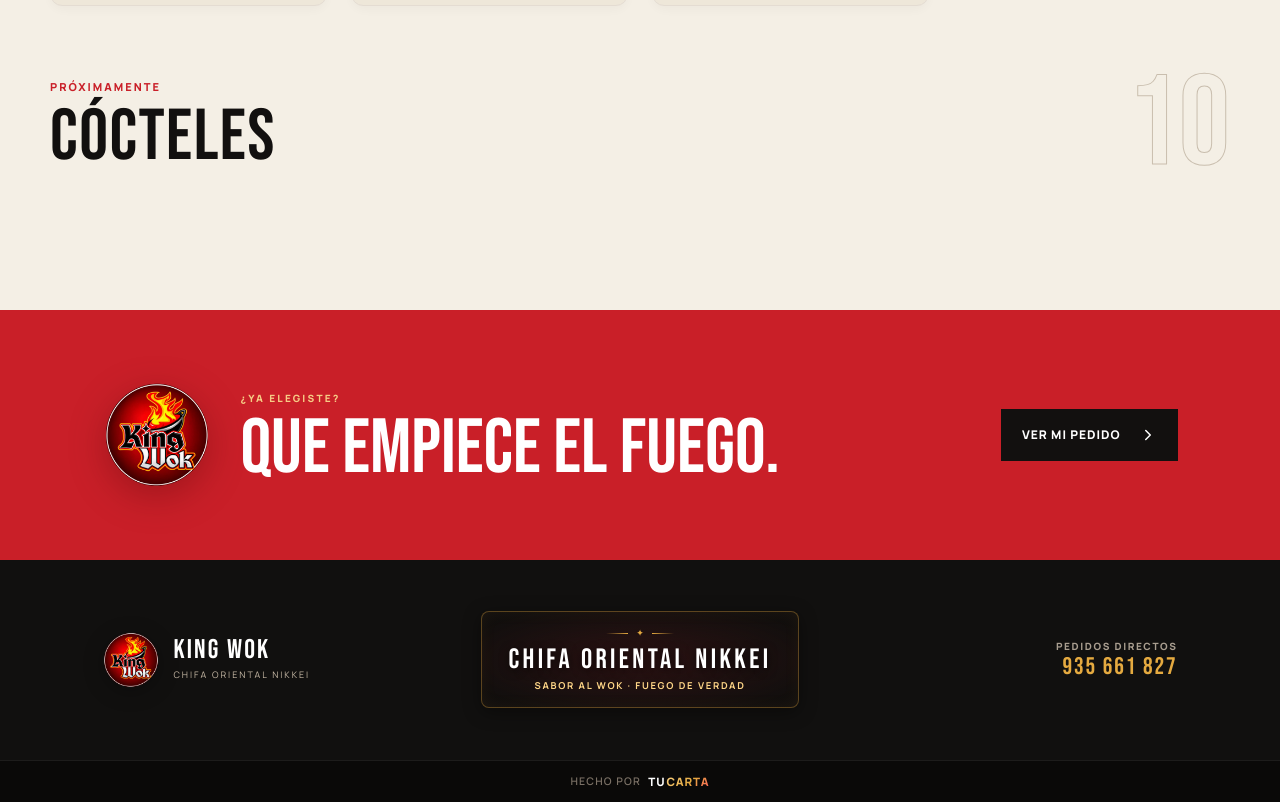
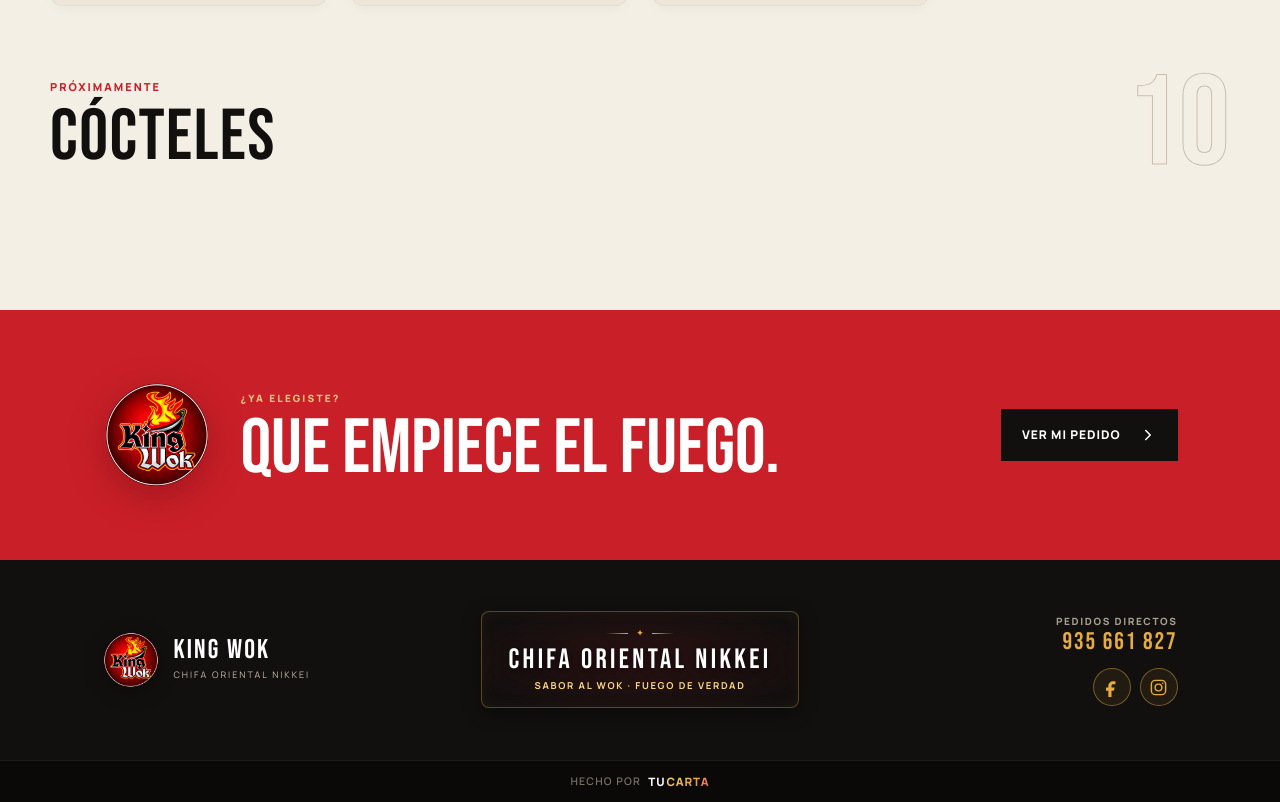
Before and after one commit to JFabian19/king-wok, a React (Vite) app: page / in a window 1280 px wide. Shown: the part 8853-9655 px from the top of the page. Built offline with nearby package versions, Linux system fonts and the light colour scheme.

Commit message:
feat: add disabled social icons to footer

```diff
--- a/src/App.tsx
+++ b/src/App.tsx
@@ -509,10 +509,26 @@
           <p className="footer-slogan-title">CHIFA ORIENTAL NIKKEI</p>
           <span className="footer-slogan-sub">Sabor al Wok · Fuego de Verdad</span>
         </div>
-        <a href="tel:935661827" className="footer-phone-cta">
-          <small>PEDIDOS DIRECTOS</small>
-          <strong>935 661 827</strong>
-        </a>
+        <div className="footer-contact">
+          <a href="tel:935661827" className="footer-phone-cta">
+            <small>PEDIDOS DIRECTOS</small>
+            <strong>935 661 827</strong>
+          </a>
+          <div className="footer-socials" aria-label="Redes sociales">
+            <button type="button" className="footer-social-button" aria-label="Facebook, próximamente" disabled>
+              <svg viewBox="0 0 24 24" aria-hidden="true">
+                <path d="M14 8h3V4h-3c-3.31 0-6 2.69-6 6v2H5v4h3v8h4v-8h3l1-4h-4v-2c0-1.1.9-2 2-2Z" />
+              </svg>
+            </button>
+            <button type="button" className="footer-social-button" aria-label="Instagram, próximamente" disabled>
+              <svg viewBox="0 0 24 24" aria-hidden="true">
+                <rect x="3" y="3" width="18" height="18" rx="5" />
+                <circle cx="12" cy="12" r="4.25" />
+                <circle cx="17.35" cy="6.65" r="1" className="social-icon-fill" />
+              </svg>
+            </button>
+          </div>
+        </div>
       </footer>
 
       <div className="tu-carta-bar">
--- a/src/index.css
+++ b/src/index.css
@@ -732,12 +732,55 @@
   color: white;
 }
 footer .brand-logo { width: 58px; height: 58px; }
+.footer-contact {
+  display: flex;
+  flex-direction: column;
+  align-items: flex-end;
+  gap: 13px;
+}
 .footer-phone-cta {
   display: flex;
   flex-direction: column;
   align-items: flex-end;
   text-decoration: none;
   color: var(--gold);
+}
+.footer-socials {
+  display: flex;
+  align-items: center;
+  gap: 9px;
+}
+.footer-social-button {
+  width: 38px;
+  height: 38px;
+  padding: 0;
+  display: grid;
+  place-items: center;
+  border: 1px solid rgba(229, 170, 64, 0.45);
+  border-radius: 50%;
+  background: rgba(229, 170, 64, 0.08);
+  color: var(--gold);
+  cursor: default;
+}
+.footer-social-button:disabled {
+  opacity: 1;
+}
+.footer-social-button svg {
+  width: 19px;
+  height: 19px;
+  fill: currentColor;
+  stroke: currentColor;
+  stroke-width: 1.8;
+}
+.footer-social-button:first-child svg {
+  stroke: none;
+}
+.footer-social-button:last-child svg {
+  fill: none;
+}
+.footer-social-button .social-icon-fill {
+  fill: currentColor;
+  stroke: none;
 }
 .footer-phone-cta small {
   color: #a89d8f;
@@ -1518,6 +1561,7 @@
   footer { padding: 40px 20px; grid-template-columns: 1fr; text-align: center; gap: 20px; }
   .footer-brand { justify-content: center; }
   .footer-slogan-card { max-width: 320px; margin: 0 auto; width: 100%; padding: 12px 18px; }
+  .footer-contact { align-items: center; }
   .footer-phone-cta { align-items: center; text-align: center; }
   .menu-letrero { padding: 20px 18px; margin-bottom: 22px; }
   .menu-letrero-body h3 { font-size: 26px; }
```
